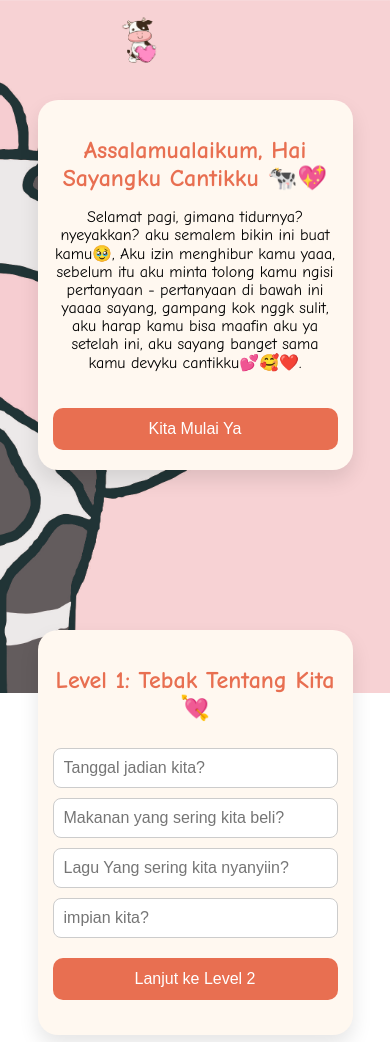
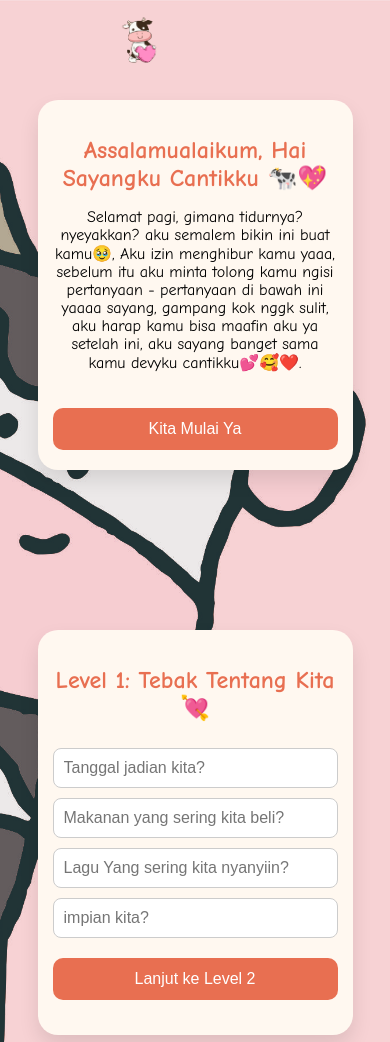
Before and after one commit to Bytemuns/buat-sayangku, a plain HTML site: page index.html in a window 390 px wide. Shown: the top 1042 px of the page. Drawn offline with Linux system fonts and the light colour scheme.

Commit message:
Update index.html

```diff
--- a/index.html
+++ b/index.html
@@ -15,8 +15,58 @@
 
       @media (max-width: 600px) {
         body {
-          background: url("sapi-mobile.jpg") top center / contain no-repeat
-            scroll;
+          background: url("sapi-mobile.jpg") top center / cover no-repeat scroll;
+        }
+      }
+
+      @media (max-width: 600px) {
+        body {
+          margin: 0;
+          font-family: "Comic Sans MS", sans-serif;
+          background: url("sapi.jpeg") center center / cover no-repeat fixed;
+          overflow-x: hidden;
+          text-align: center;
+        }
+
+        @media (max-width: 600px) {
+          body {
+            background: url("sapi-mobile.jpg") top center / cover no-repeat
+              scroll;
+          }
+        }
+      }
+
+      @media (max-width: 600px) {
+        body {
+          margin: 0;
+          font-family: "Comic Sans MS", sans-serif;
+          background: url("sapi.jpeg") center center / cover no-repeat fixed;
+          overflow-x: hidden;
+          text-align: center;
+        }
+
+        @media (max-width: 600px) {
+          body {
+            background: url("sapi-mobile.jpg") top center / cover no-repeat
+              scroll;
+          }
+        }
+
+        @media (max-width: 600px) {
+          body {
+            margin: 0;
+            font-family: "Comic Sans MS", sans-serif;
+            background: url("sapi.jpeg") center center / cover no-repeat fixed;
+            overflow-x: hidden;
+            text-align: center;
+          }
+
+          @media (max-width: 600px) {
+            body {
+              background: url("sapi-mobile.jpg") top center / cover no-repeat
+                scroll;
+            }
+          }
         }
       }
 
```
